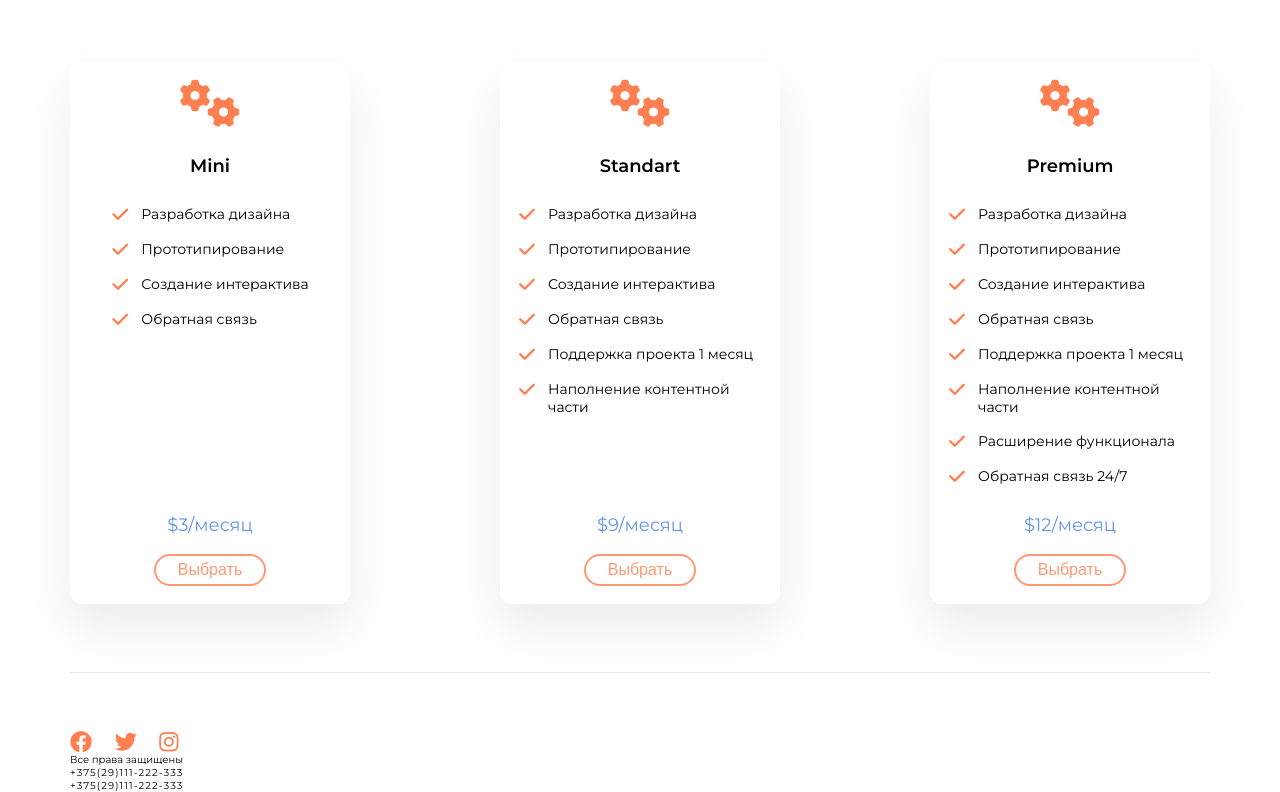
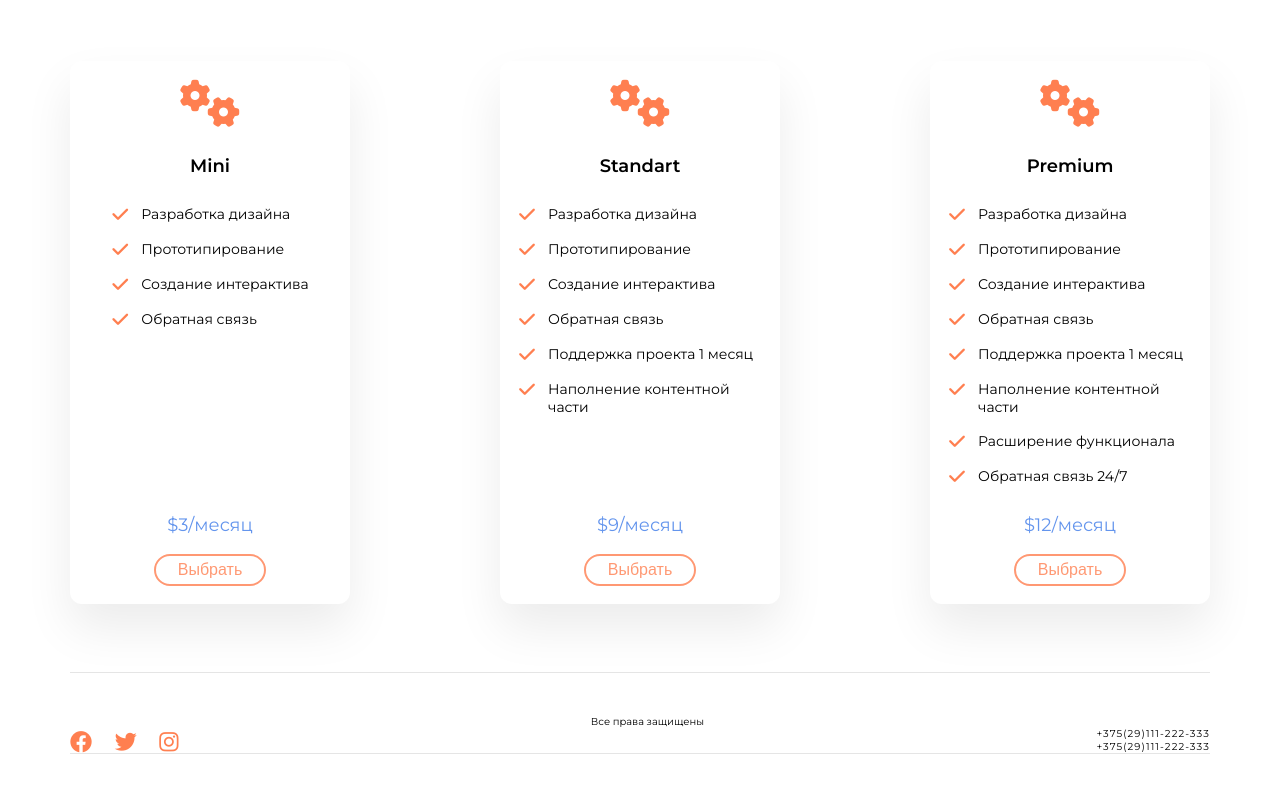
Before and after one commit to ivan-grekov/TMS, a website: page index.html in a window 1280 px wide. Shown: the part 2370-3162 px from the top of the page. After the commit the page ends 3124 px from the top, so only its background shows below. Drawn offline with Linux system fonts and the light colour scheme.

Commit message:
fix:correct style .team_wrap

```diff
--- a/css/team.css
+++ b/css/team.css
@@ -9,7 +9,8 @@
 }
 
 .team_wrap,
-.prices_wrap {
+.prices_wrap,
+.footer_wrap {
   padding-bottom: 6.8rem;
   display: flex;
   flex-wrap: wrap;
```
